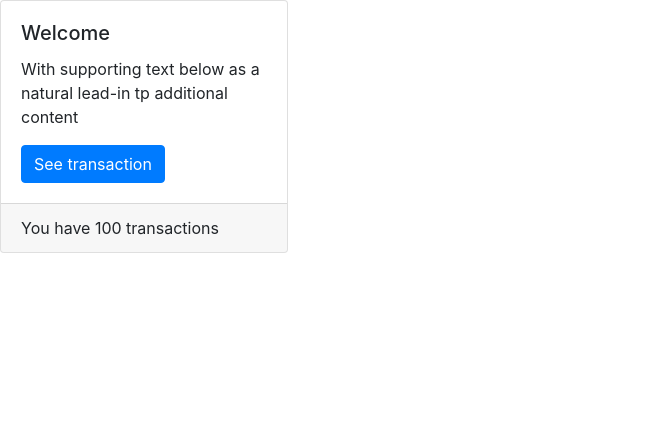
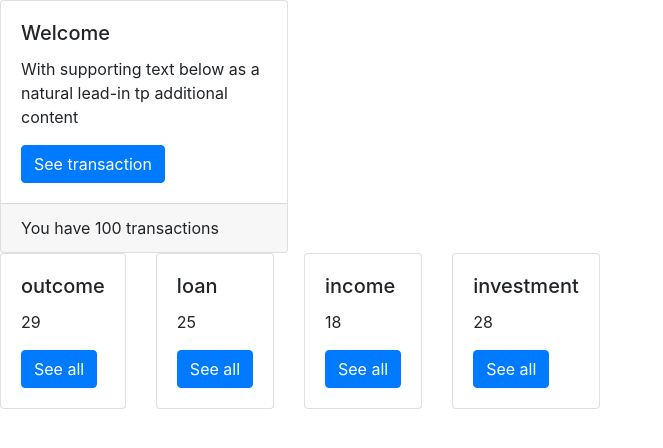
Before and after one commit to Runeci/test-task, an Angular app: page / in a window 1280 px wide. Shown: the top 448 px of the page, without its empty margins (0-663 px from the left). Built offline with nearby package versions, Linux system fonts and the light colour scheme.

Commit message:
feat: add dynamically content passing cards template

```diff
--- a/src/app/core/components/summary-page/content-card/content-card.component.html
+++ b/src/app/core/components/summary-page/content-card/content-card.component.html
@@ -1,6 +1,9 @@
 <div class="card">
     <div class="card-body">
-        <h5 class="card-title">Number</h5>
-        <p class="card-text"></p>
+        <h5 class="card-title">{{ transactionCard.type }}</h5>
+        <p class="card-text">
+            {{ transactionCard.count }}
+        </p>
+        <a href="#" class="btn btn-primary">See all</a>
     </div>
 </div>
--- a/src/app/core/components/summary-page/content-card/content-card.component.ts
+++ b/src/app/core/components/summary-page/content-card/content-card.component.ts
@@ -1,4 +1,5 @@
-import { Component } from '@angular/core';
+import { Component, Input } from '@angular/core';
+import { TransactionView } from '../../../shared/data.typing';
 
 @Component({
     selector: 'app-content-card',
@@ -6,4 +7,5 @@ import { Component } from '@angular/core';
     styleUrls: ['./content-card.component.scss'],
 })
 export class ContentCardComponent {
+    @Input() public transactionCard!: TransactionView;
 }
--- a/src/app/core/components/summary-page/heading-card/heading-card.component.html
+++ b/src/app/core/components/summary-page/heading-card/heading-card.component.html
@@ -5,6 +5,6 @@
         <a href="#" class="btn btn-primary">See transaction</a>
     </div>
     <div class="card-footer">
-        <span>You have 100 transactions</span>
+        <span>You have {{ transactions.length }} transactions</span>
     </div>
 </div>
--- a/src/app/core/components/summary-page/heading-card/heading-card.component.ts
+++ b/src/app/core/components/summary-page/heading-card/heading-card.component.ts
@@ -1,4 +1,5 @@
-import { Component } from '@angular/core';
+import { Component, Input } from '@angular/core';
+import { Transaction } from '../../../shared/data.typing';
 
 @Component({
   selector: 'app-heading-card',
@@ -6,4 +7,5 @@ import { Component } from '@angular/core';
   styleUrls: ['./heading-card.component.scss'],
 })
 export class HeadingCardComponent {
+    @Input() public transactions: Transaction[] = [];
 }
--- a/src/app/core/components/summary-page/summary-page.component.html
+++ b/src/app/core/components/summary-page/summary-page.component.html
@@ -1 +1,6 @@
-<app-heading-card></app-heading-card>
+<app-heading-card [transactions]="transactions"></app-heading-card>
+<div class="card-deck">
+    <app-content-card
+        *ngFor="let item of transactionTypeCards"
+        [transactionCard]="item"></app-content-card>
+</div>
--- a/src/app/core/components/summary-page/summary-page.component.ts
+++ b/src/app/core/components/summary-page/summary-page.component.ts
@@ -1,16 +1,40 @@
-import { Component } from '@angular/core';
-import { Transaction } from '../../shared/data.typing';
-import { TRANSACTIONS } from '../../mocks/model';
+import { Component, OnInit } from '@angular/core';
+import { Transaction, TransactionView } from '../../shared/data.typing';
+import { TransactionService } from '../../services/transaction.service';
 
 @Component({
     selector: 'app-summary-page',
     templateUrl: './summary-page.component.html',
     styleUrls: ['./summary-page.component.scss'],
 })
-export class SummaryPageComponent {
-    public transactionInfo: Transaction[] = TRANSACTIONS;
+export class SummaryPageComponent implements OnInit {
+    public transactions: Transaction[] = [];
+    public transactionTypeCards: TransactionView[] = [];
 
-    getTransactionType(arr: Transaction[]): string[] {
-        return [...new Set(arr.map((transaction) => transaction.type))];
+    constructor(private transactionService: TransactionService) {
+    }
+
+    public ngOnInit() {
+        this.getTransactions();
+    }
+
+    getTransactions(): void {
+        this.transactionService.getTransactions()
+            .subscribe((transactions) => {
+                this.transactions = transactions;
+                this.getTransactionType();
+            });
+    }
+
+    getTransactionType(): void {
+        const typesMap = this.transactions.reduce((acc, curr) => {
+            acc[curr.type] = (acc[curr.type] || 0) + 1;
+            return acc;
+        }, {} as Record<string, number>);
+
+        this.transactionTypeCards = Object.keys(typesMap).map((type) => ({
+            type,
+            count: typesMap[type],
+        }));
     }
 }
--- /dev/null
+++ b/src/app/core/services/transaction.service.ts
@@ -0,0 +1,13 @@
+import { Injectable } from '@angular/core';
+import { Observable, of } from 'rxjs';
+import { TRANSACTIONS } from '../mocks/model';
+import { Transaction } from '../shared/data.typing';
+
+@Injectable({
+    providedIn: 'root',
+})
+export class TransactionService {
+    public getTransactions(): Observable<Transaction[]> {
+        return of(TRANSACTIONS);
+    }
+}
--- a/src/app/core/shared/data.typing.ts
+++ b/src/app/core/shared/data.typing.ts
@@ -13,3 +13,8 @@ type Name = {
     first: string,
     last: string,
 };
+
+export interface TransactionView {
+    type: string;
+    count: number;
+}
```
Also changed, not shown: .eslintrc.json.
